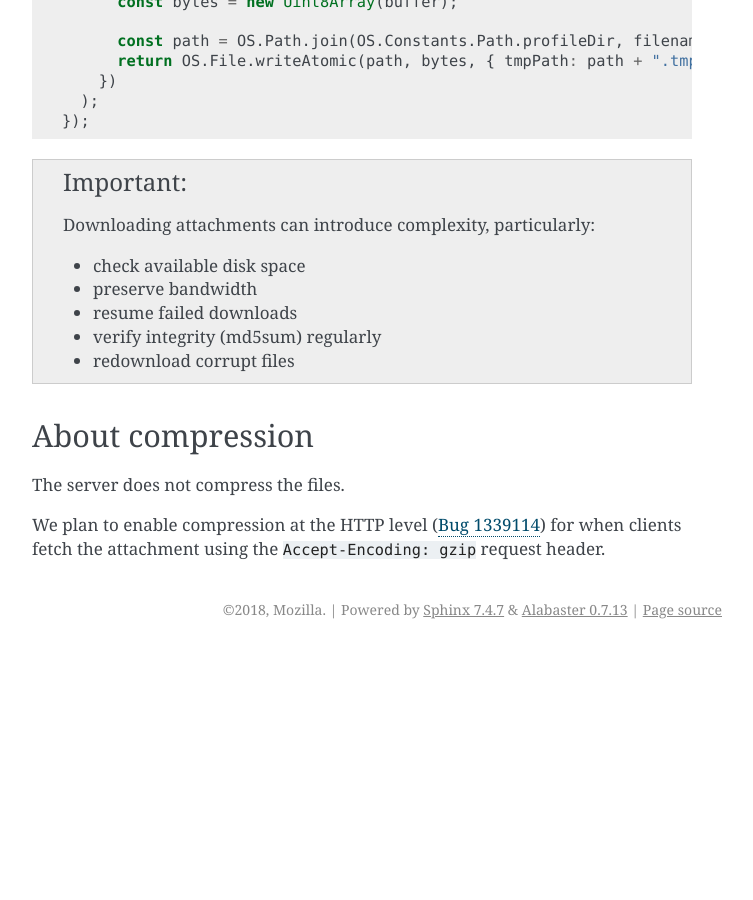
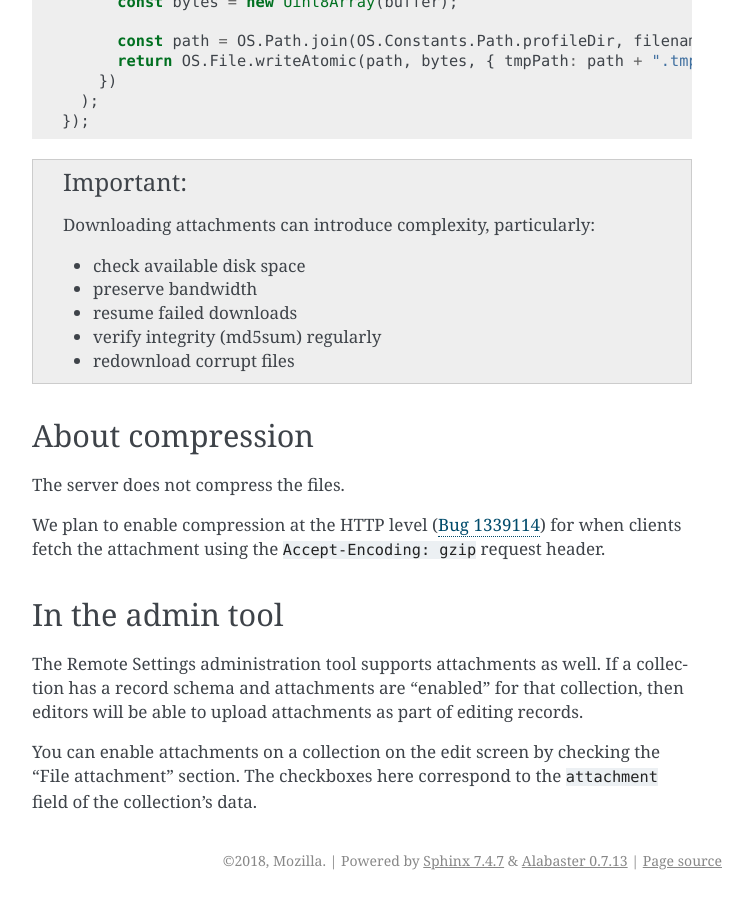
Before and after one commit to mozilla/remote-settings, a Sphinx documentation site: the page built from docs/tutorial-attachments.rst, in a window 1280 px wide and 900 px high, scrolled down 2669 px. Shown: the whole window, without its empty margins (388-1141 px from the left). Built offline with Sphinx 7.4.7, drawn with Linux system fonts in a browser that asks for light colours; before the commit the page ends 3318 px from its top, so only the background shows below that.

Commit message:
A quick note about attachments in the admin tool

```diff
--- a/docs/tutorial-attachments.rst
+++ b/docs/tutorial-attachments.rst
@@ -144,3 +144,10 @@ About compression
 The server does not compress the files.
 
 We plan to enable compression at the HTTP level (`Bug 1339114 <https://bugzilla.mozilla.org/show_bug.cgi?id=1339114>`_) for when clients fetch the attachment using the ``Accept-Encoding: gzip`` request header.
+
+In the admin tool
+-----------------
+
+The Remote Settings administration tool supports attachments as well. If a collection has a record schema and attachments are "enabled" for that collection, then editors will be able to upload attachments as part of editing records.
+
+You can enable attachments on a collection on the edit screen by checking the "File attachment" section. The checkboxes here correspond to the ``attachment`` field of the collection's data.
```
